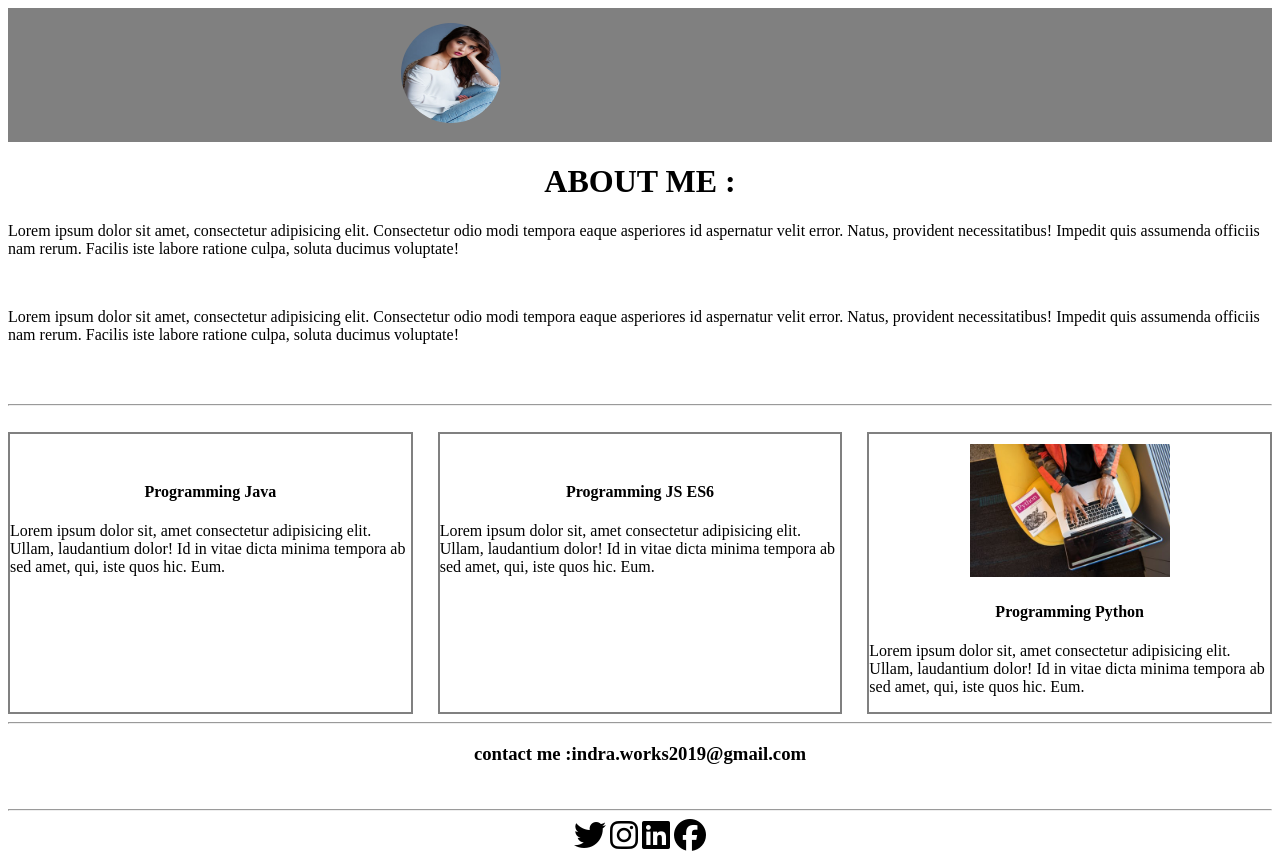
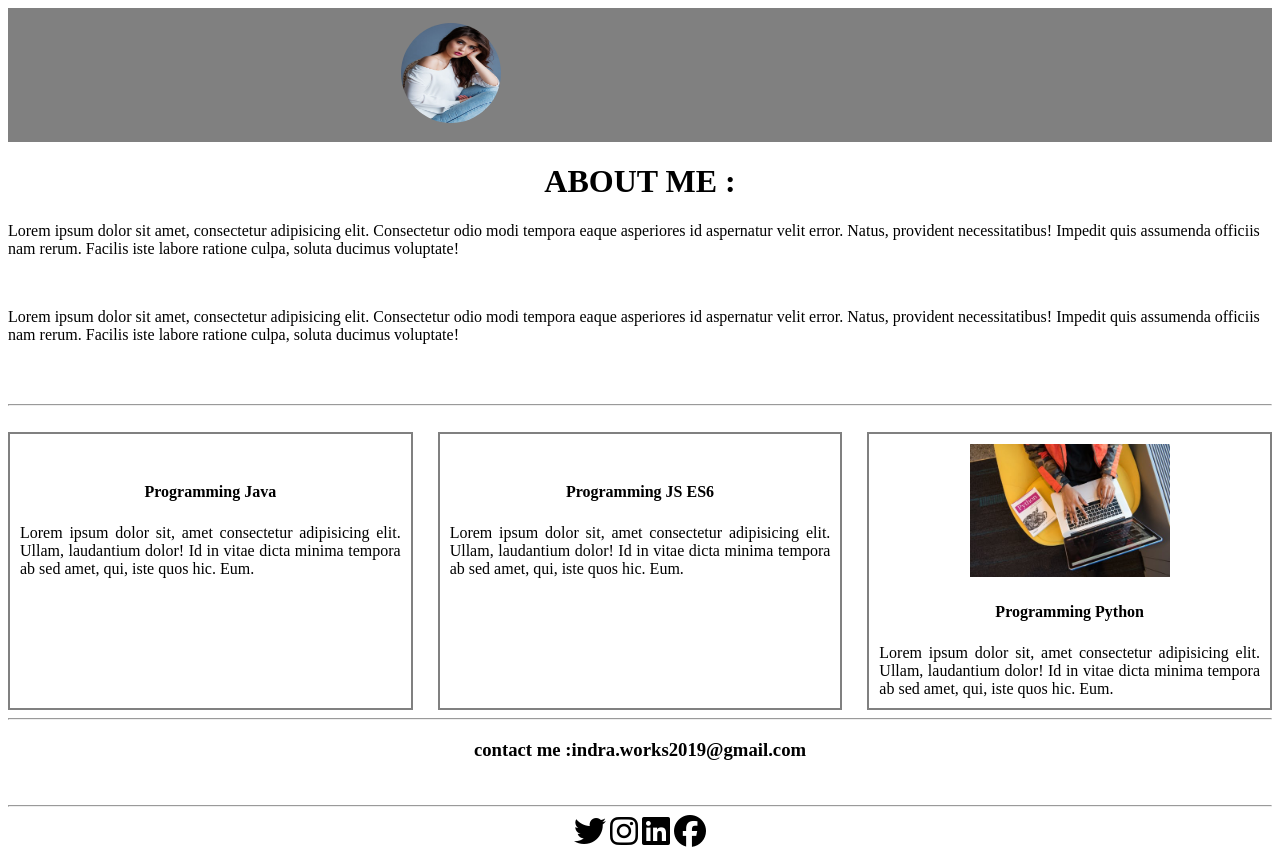
Before and after one commit to indrasurya2019/learn-css, a plain HTML site: page index.html in a window 1280 px wide. Drawn offline with Linux system fonts and the light colour scheme.

Commit message:
this my2d commit

```diff
--- a/index.html
+++ b/index.html
@@ -48,7 +48,7 @@
           <img src="./img/java.jpeg" width="200px" alt="" />
         </div>
         <h4 class="judul2">Programming Java</h4>
-        <p>
+        <p class="prp">
           Lorem ipsum dolor sit, amet consectetur adipisicing elit. Ullam,
           laudantium dolor! Id in vitae dicta minima tempora ab sed amet, qui,
           iste quos hic. Eum.
@@ -59,7 +59,7 @@
           <img src="./img/javascript.jpeg" width="200px" alt="" />
         </div>
         <h4 class="judul2">Programming JS ES6</h4>
-        <p>
+        <p class="prp2">
           Lorem ipsum dolor sit, amet consectetur adipisicing elit. Ullam,
           laudantium dolor! Id in vitae dicta minima tempora ab sed amet, qui,
           iste quos hic. Eum.
@@ -70,7 +70,7 @@
           <img src="./img/python.jpeg" width="200px" alt="" />
         </div>
         <h4 class="judul3">Programming Python</h4>
-        <p>
+        <p class="prp3">
           Lorem ipsum dolor sit, amet consectetur adipisicing elit. Ullam,
           laudantium dolor! Id in vitae dicta minima tempora ab sed amet, qui,
           iste quos hic. Eum.
--- a/style.css
+++ b/style.css
@@ -41,3 +41,11 @@
 .judul3 {
   text-align: center;
 }
+
+.prp,
+.prp2,
+.prp3 {
+  margin: 8px;
+  padding: 2px;
+  text-align: justify;
+}
```
